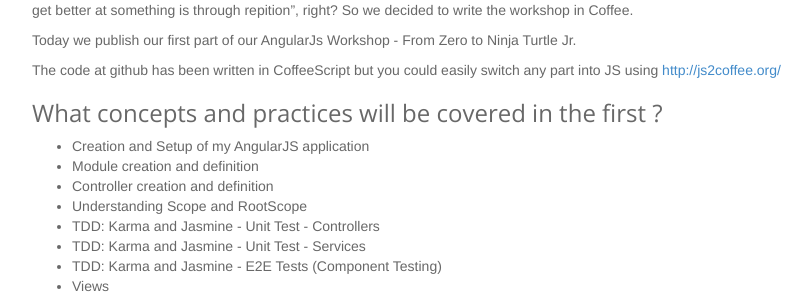
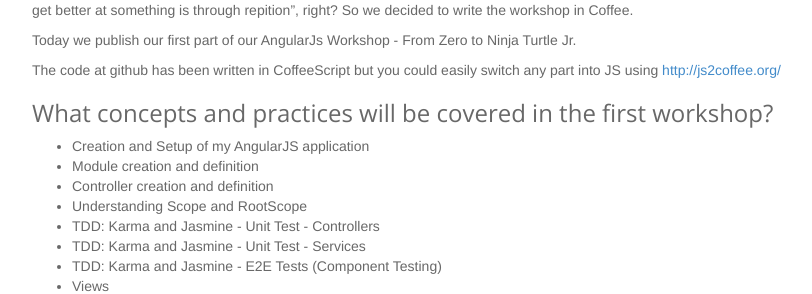
Before and after one commit to ng-learn-org/ng-learn-org.github.io, a Jekyll site: the page built from _posts/2013-11-26-AngularJS_Workshop_From_Zero_To_Ninja_Turtle_Jr.markdown, in a window 1280 px wide and 900 px high, scrolled down 316 px. Shown: the part 164-458 px from the top of the window, without its empty margins (38-850 px from the left). Built offline with Jekyll 4.4.1, drawn with Linux system fonts in a browser that asks for light colours; a script that is not in the unit is left out; comment, search, counter and statistics services are not loaded.

Commit message:
updated post

```diff
--- a/_posts/2013-11-26-AngularJS_Workshop_From_Zero_To_Ninja_Turtle_Jr.markdown
+++ b/_posts/2013-11-26-AngularJS_Workshop_From_Zero_To_Ninja_Turtle_Jr.markdown
@@ -24,7 +24,7 @@ Today we publish our first part of our AngularJs Workshop - From Zero to Ninja T
 
 The code at github has been written in CoffeeScript but you could easily switch any part into JS using [http://js2coffee.org/][4]
 
-### What concepts and practices will be covered in the first ?
+### What concepts and practices will be covered in the first workshop?
 
 - Creation and Setup of my AngularJS application
 - Module creation and definition
```
